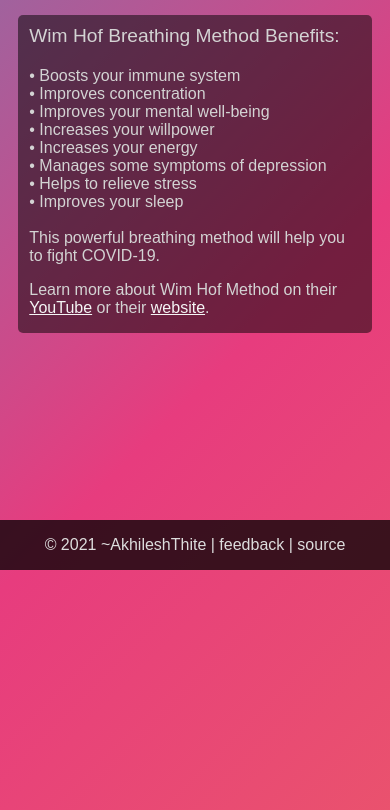
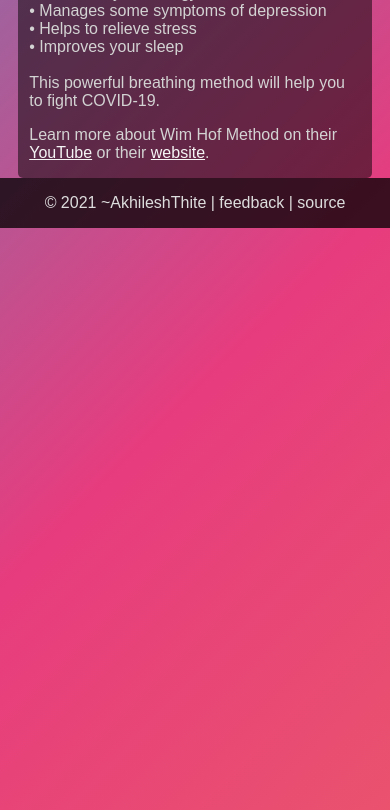
Before and after one commit to akhileshthite/covid19-vaccine-finder, a Flask app: page /breathing in a window 390 px wide. Shown: the part 274-1084 px from the top of the page. Run offline with Flask 2, Linux system fonts and the light colour scheme.

Commit message:
Update breathing.html

```diff
--- a/templates/breathing.html
+++ b/templates/breathing.html
@@ -18,7 +18,11 @@
         background: rgba(0, 0, 0, 0.5);
         margin-top: -20vh;
     }
-    @media screen and (max-width: 500px) {
+    @media only screen and (max-width: 600px) {
+    .ftr-position{
+        position: initial;
+        margin-bottom: -70px;
+    }
     .content {
         font-size: 16px;
         width: 85vw;
```
